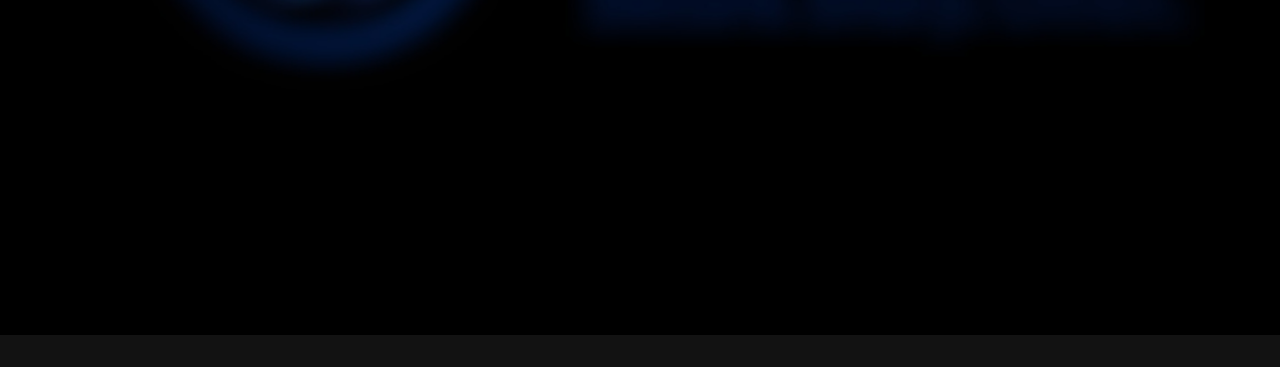
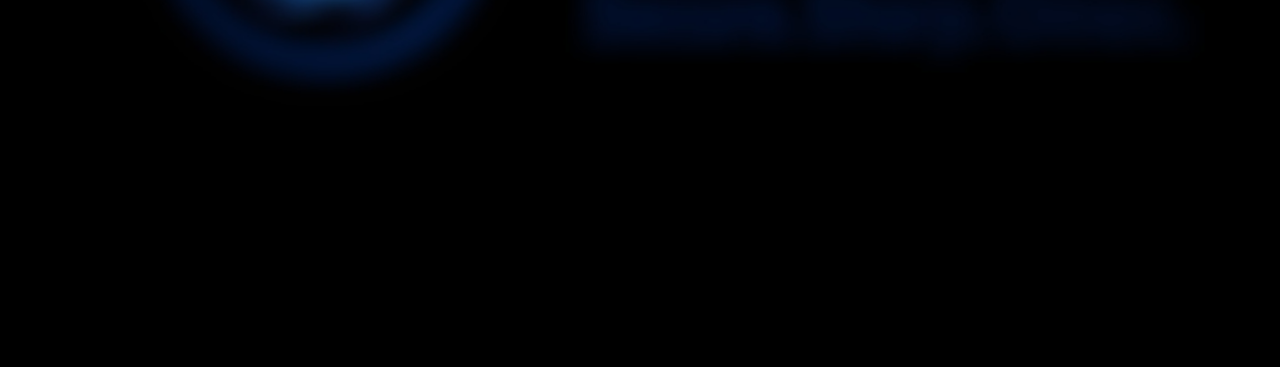
Before and after one commit to Minerel-Bot/Omex-website, a plain HTML site: page index.html in a window 1280 px wide. Shown: the part 569-936 px from the top of the page. Before the commit the page ends 904 px from the top, so only its background shows below. Drawn offline with Linux system fonts and the light colour scheme.

Commit message:
Update style.css

```diff
--- a/style.css
+++ b/style.css
@@ -164,10 +164,10 @@
 }
 
 main {
-  padding: 3rem 2rem;
+  padding: 6rem 2rem 2rem 2rem; /* Add more top padding */
   display: flex;
   justify-content: flex-start;
-  align-items: center;
+  align-items: flex-start; /* Align hero text to the top */
   background-image: url('Omex Banner Blue.jpg');
   background-size: cover;
   background-position: center;
```
